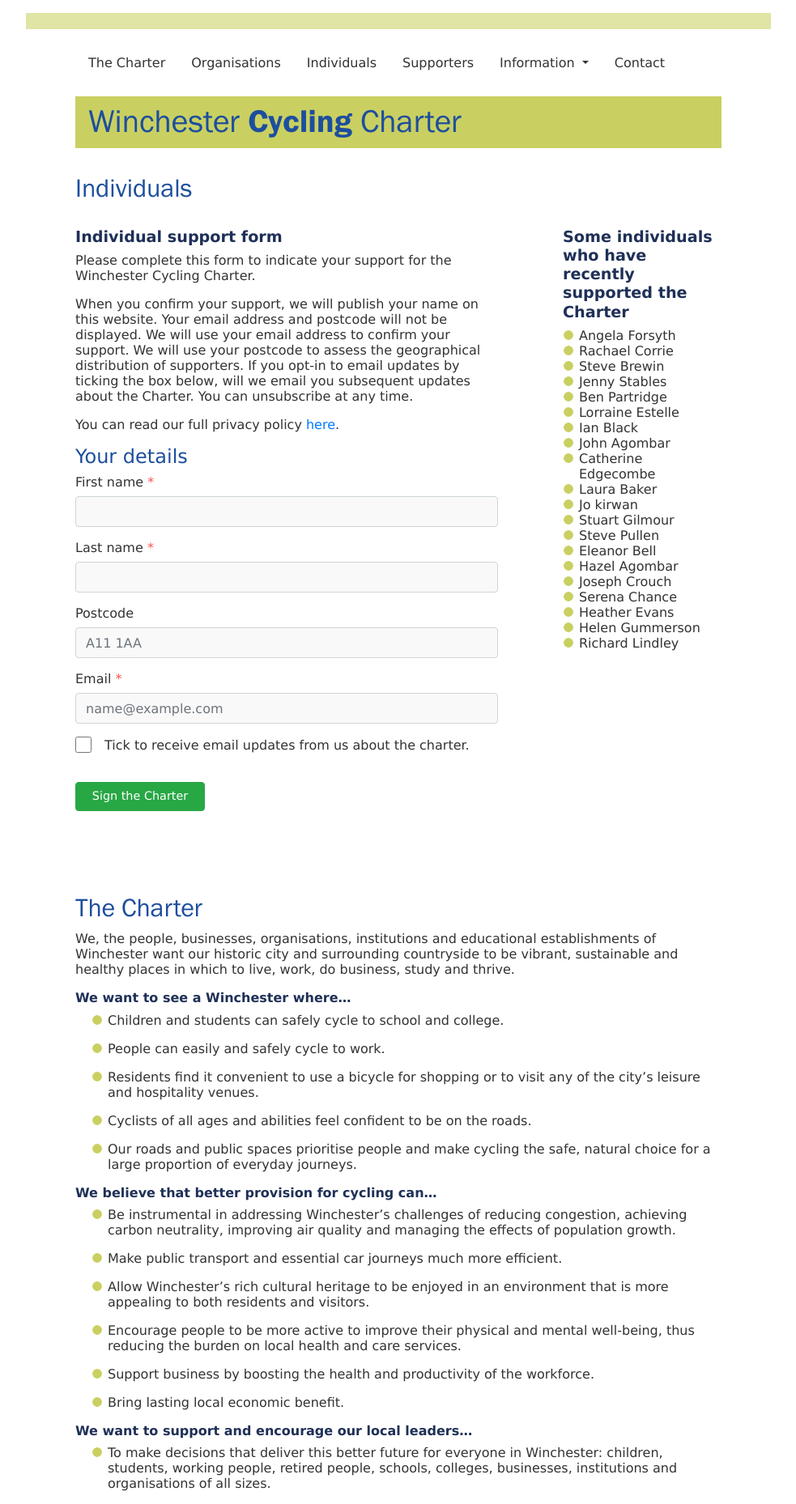
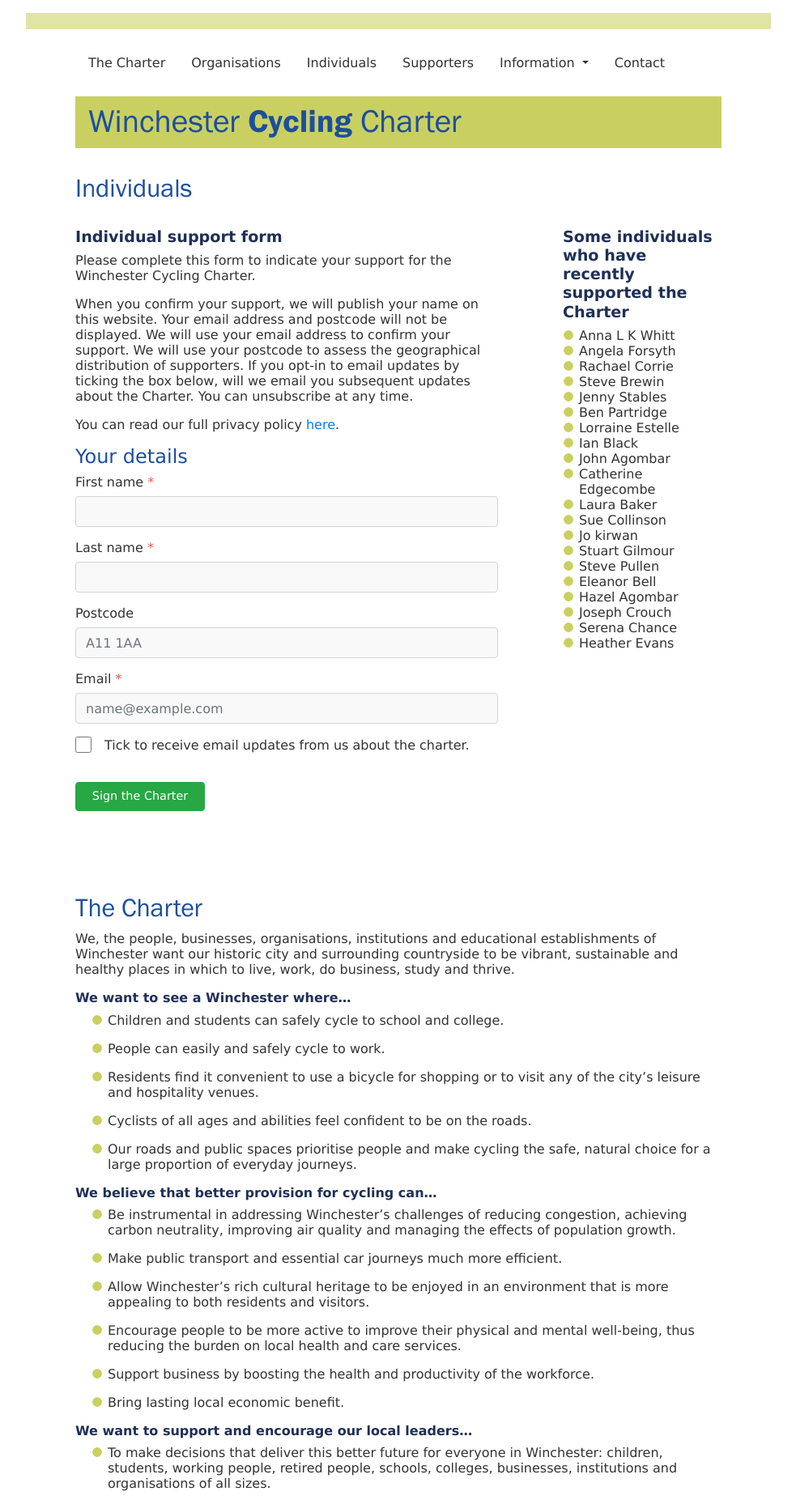
Before and after one commit to winchestercyclingcharter/winchestercyclingcharter.github.io, a Jekyll site: the page built from ind-page.md, in a window 1280 px wide. Shown: the whole page at 81% size, without its empty margins (148-1131 px from the left). Built offline with Jekyll 4.4.1, drawn with Linux system fonts in a browser that asks for light colours; nearby versions of some CDN libraries.

Commit message:
Create people.yml

```diff
--- a/_data/people.yml
+++ b/_data/people.yml
@@ -97,3 +97,5 @@
 - { lastname: Purvis, firstname: Thomas, dt: 20210220-102717-662427 }
 - { lastname: kirwan, firstname: Jo, dt: 20210220-124521-975909 }
 - { lastname: Forsyth, firstname: Angela, dt: 20210220-190336-737390 }
+- { lastname: Collinson, firstname: Sue, dt: 20210220-125315-956211 }
+- { lastname: Whitt, firstname: Anna L K, dt: 20210221-090038-749931 }
```
